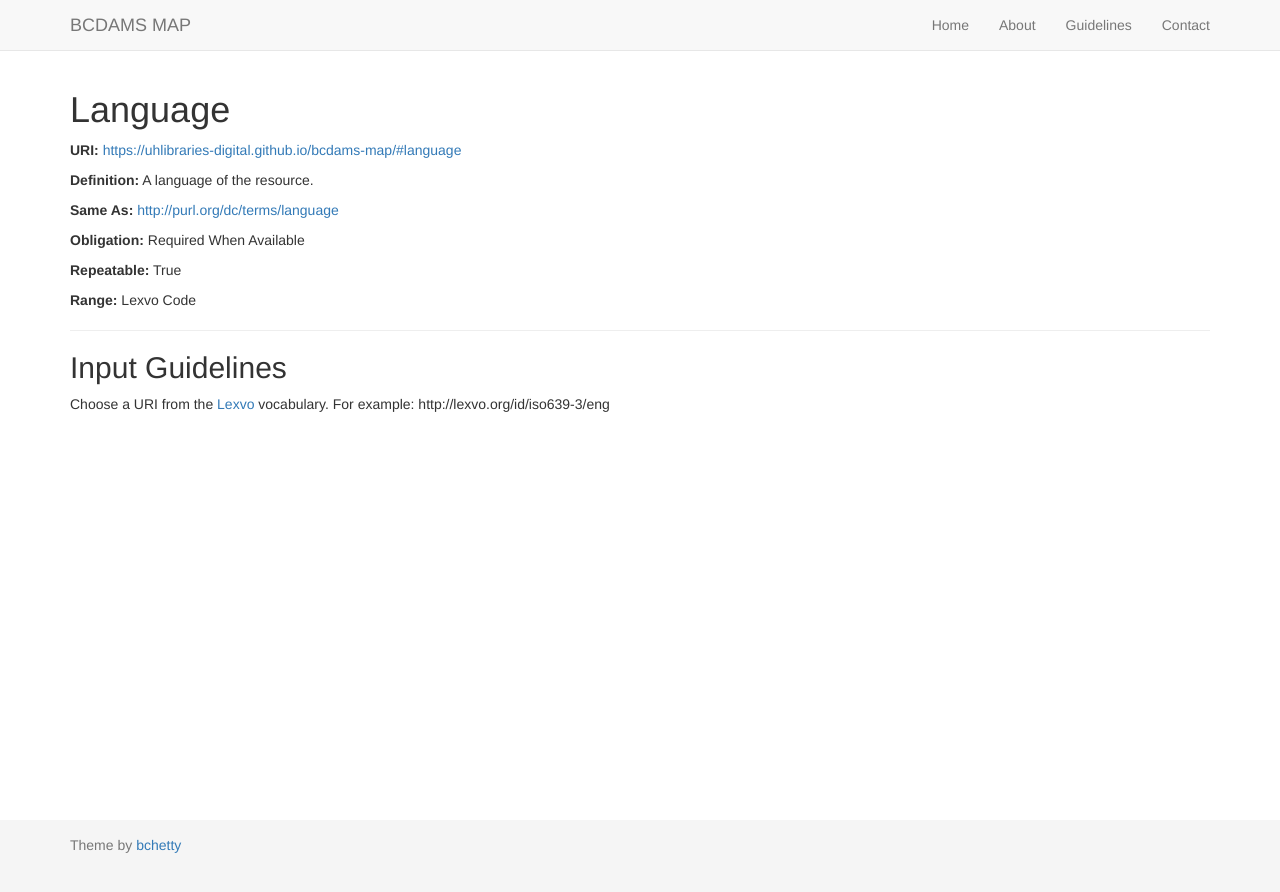
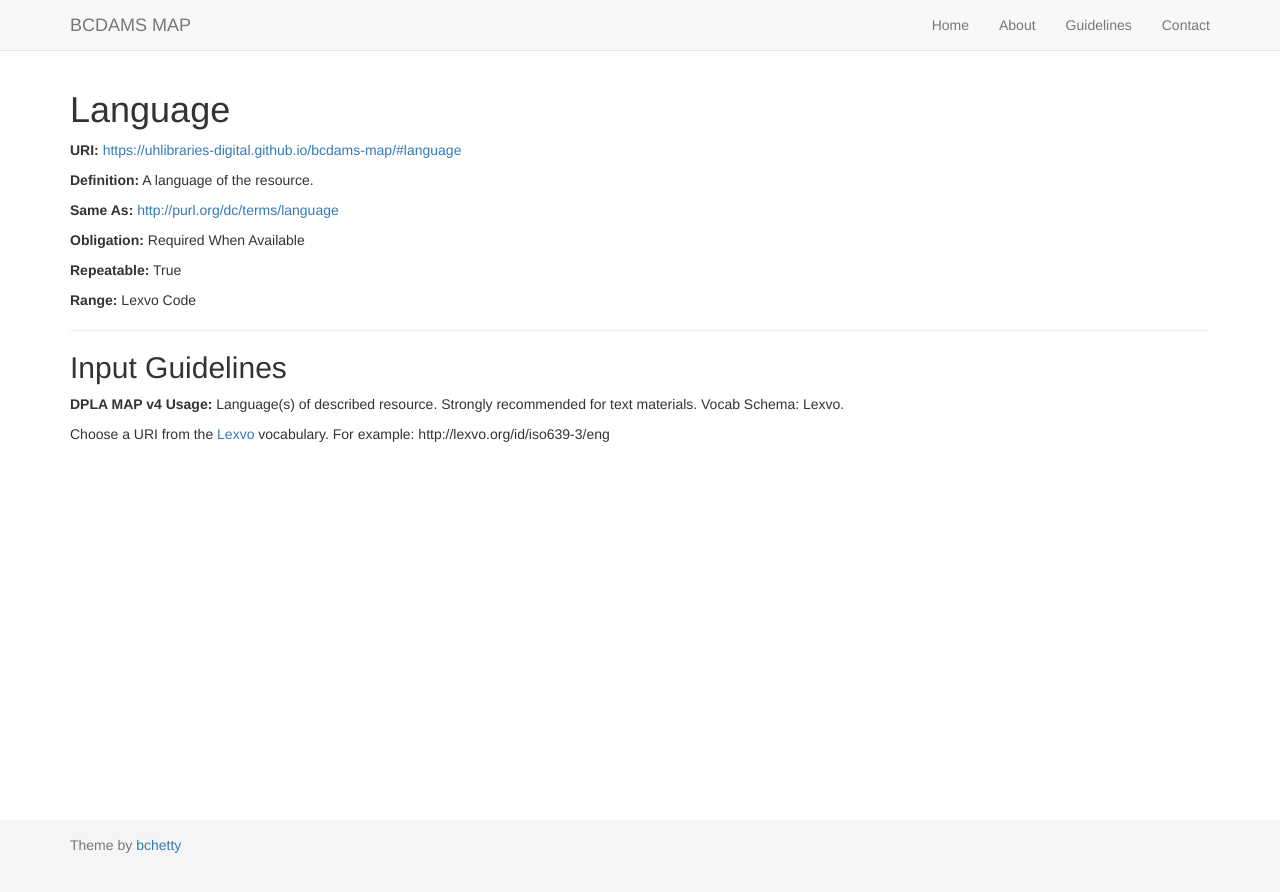
Before and after one commit to uhlibraries-digital/bcdams-map, a Jekyll site: the page built from guidelines/language.md, in a window 1280 px wide. Shown: the top 892 px of the page. Built offline with Jekyll 4.4.1, drawn with Linux system fonts in a browser that asks for light colours; nearby versions of some CDN libraries; comment, search, counter and statistics services are not loaded.

Commit message:
update language guidelines
Added DPLA MAP v4 usage guidelines

```diff
--- a/guidelines/language.md
+++ b/guidelines/language.md
@@ -7,4 +7,6 @@ comments: false
 
 {% include guidelines.md %}
 
+**DPLA MAP v4 Usage:** Language(s) of described resource. Strongly recommended for text materials. Vocab Schema: Lexvo.
+
 Choose a URI from the [Lexvo](http://www.lexvo.org/index.html) vocabulary. For example: http://lexvo.org/id/iso639-3/eng
```
